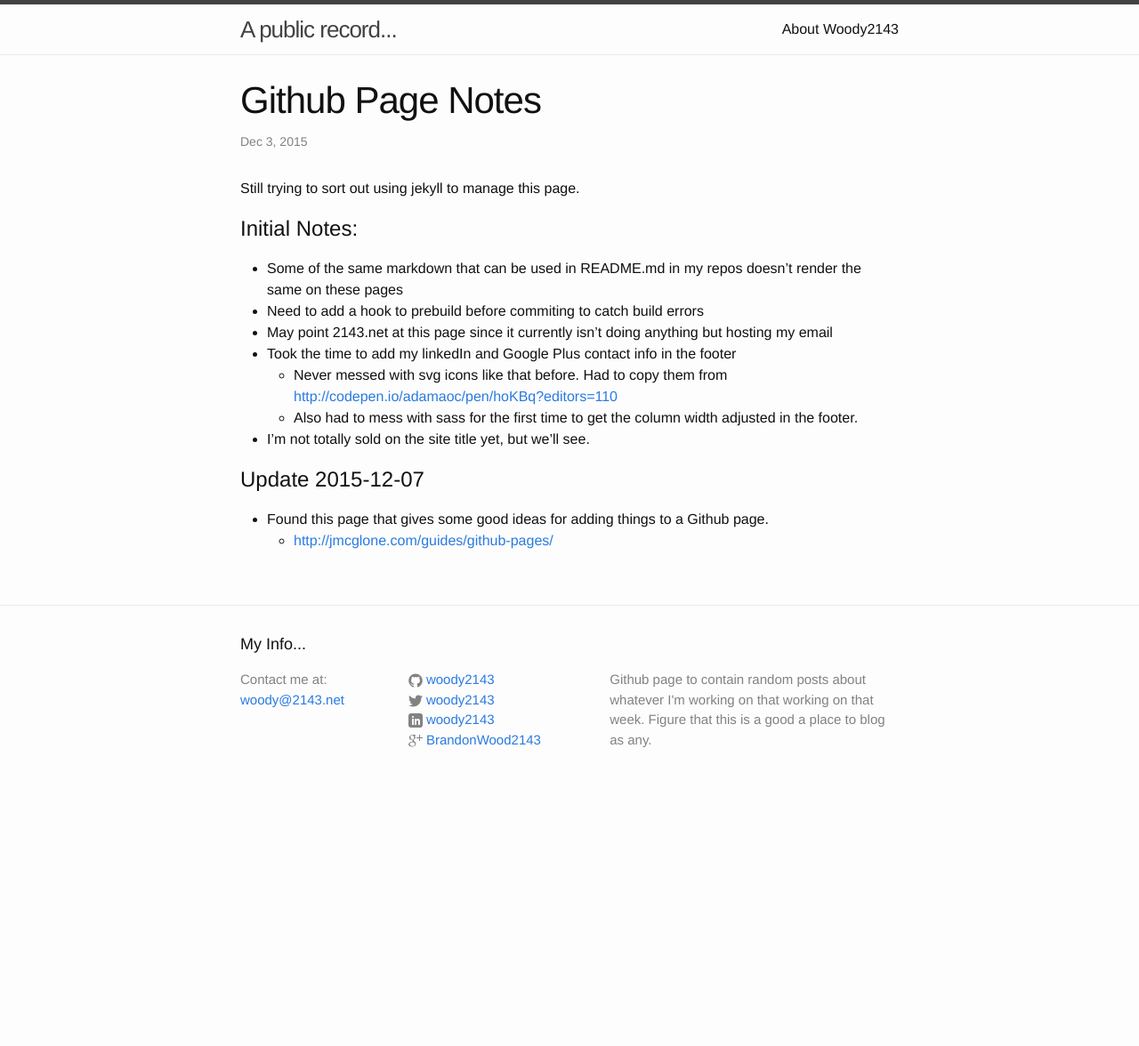
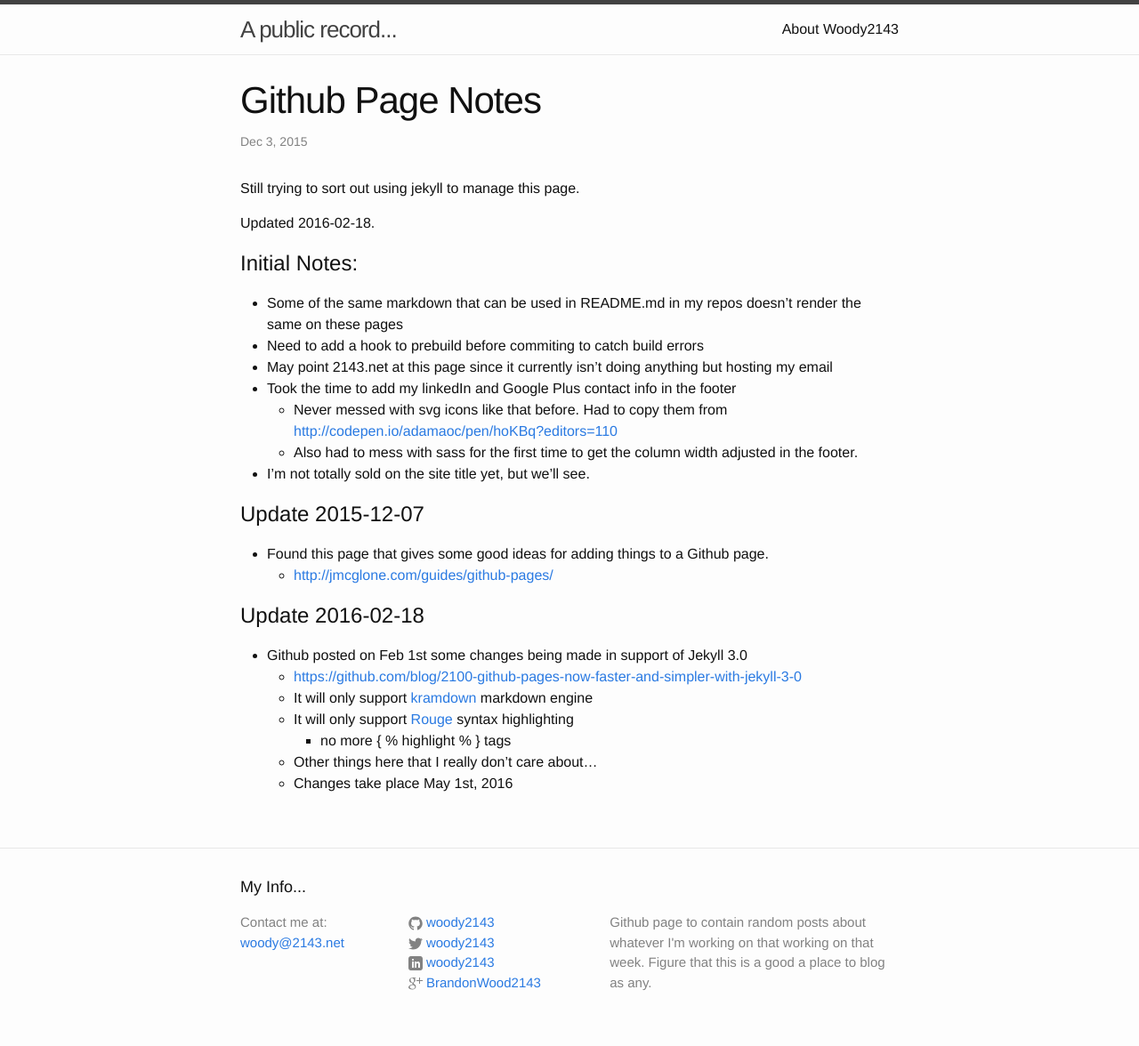
Before and after one commit to Woody2143/woody2143.github.io, a Jekyll site: the page built from _posts/2015-12-03-Github_Page_Notes.markdown, in a window 1280 px wide. Shown: the whole page at 89% size. Built offline with Jekyll 4.4.1, drawn with Linux system fonts in a browser that asks for light colours; before the commit the page ends 903 px from its top, so only the background shows below that.

Commit message:
updated post

```diff
--- a/_posts/2015-12-03-Github_Page_Notes.markdown
+++ b/_posts/2015-12-03-Github_Page_Notes.markdown
@@ -6,6 +6,8 @@ categories: github
 ---
 
 Still trying to sort out using jekyll to manage this page.
+
+Updated 2016-02-18.
 
 # Initial Notes:
 - Some of the same markdown that can be used in README.md in my repos doesn't render the same on these pages
@@ -20,3 +22,12 @@ Still trying to sort out using jekyll to manage this page.
 # Update 2015-12-07
 - Found this page that gives some good ideas for adding things to a Github page.
   - [http://jmcglone.com/guides/github-pages/](http://jmcglone.com/guides/github-pages/)
+
+# Update 2016-02-18
+- Github posted on Feb 1st some changes being made in support of Jekyll 3.0
+  - [https://github.com/blog/2100-github-pages-now-faster-and-simpler-with-jekyll-3-0](https://github.com/blog/2100-github-pages-now-faster-and-simpler-with-jekyll-3-0)
+  - It will only support [kramdown](http://kramdown.gettalong.org/) markdown engine
+  - It will only support [Rouge](https://github.com/jneen/rouge) syntax highlighting
+    - no more \{ % highlight % \} tags
+  - Other things here that I really don't care about...
+  - Changes take place May 1st, 2016
```
